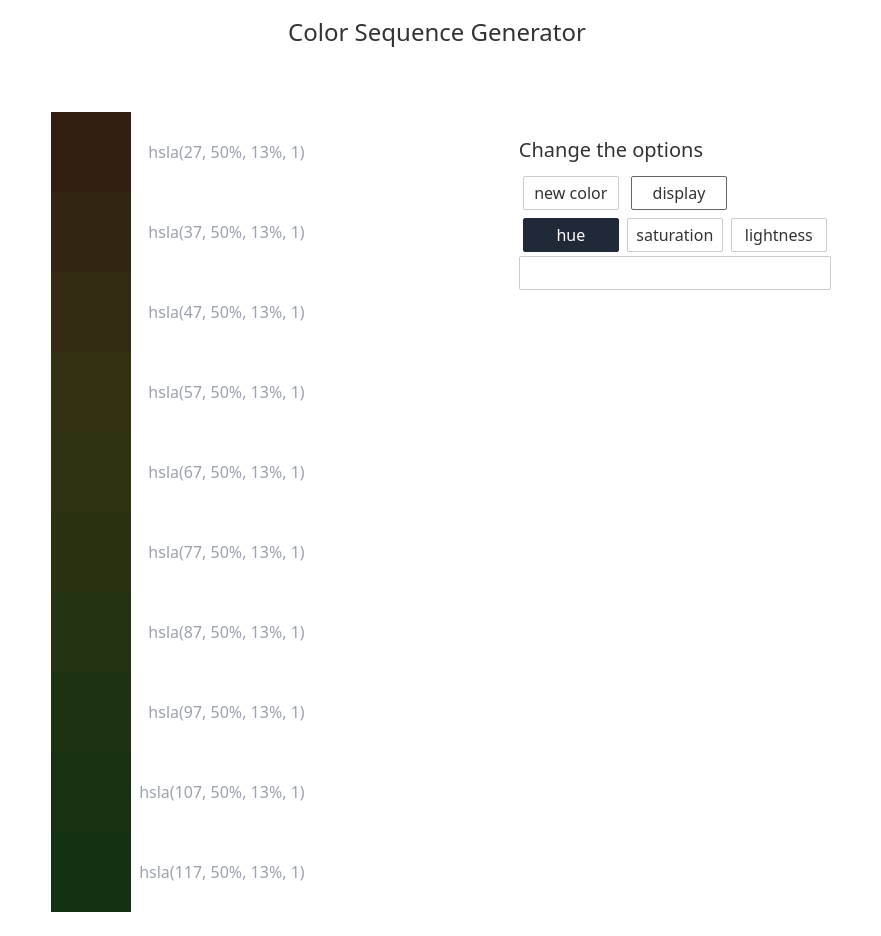
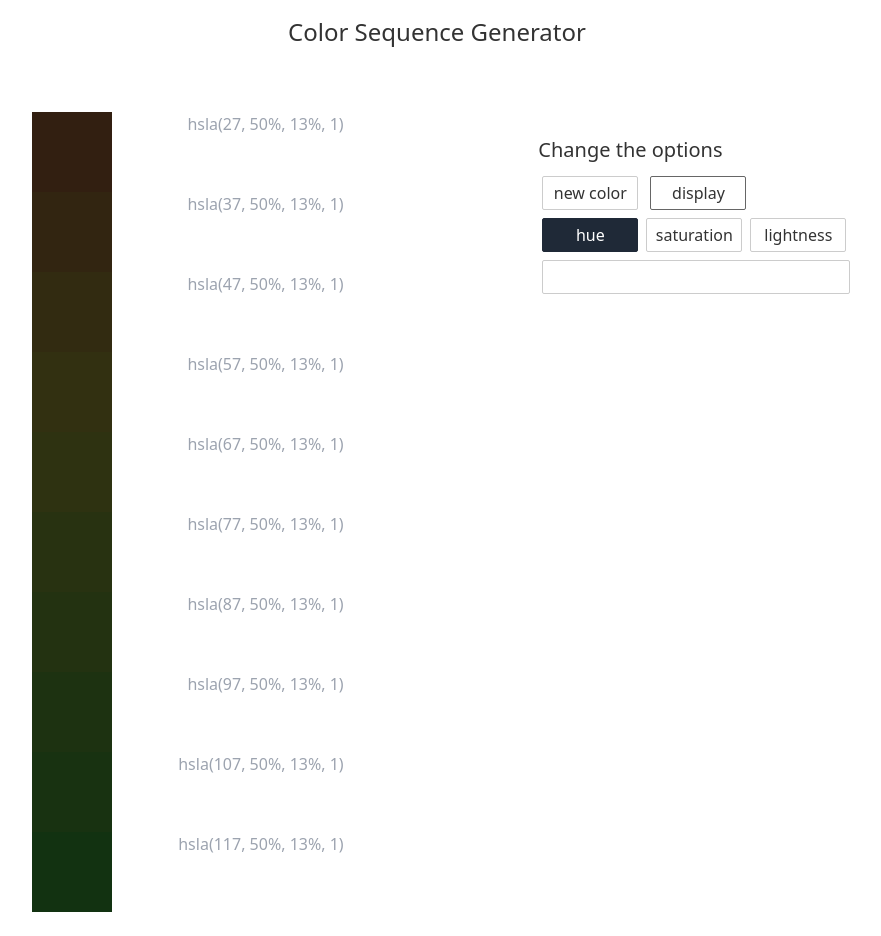
Before and after one commit to rachelrly/color-generator, a Svelte app: page / in a window 1280 px wide. Both pictures are taken after a click on the button "display". Shown: the whole page, without its empty margins (203-1084 px from the left). Built offline with nearby package versions, Linux system fonts and the light colour scheme.

Commit message:
fixes alignment

```diff
--- a/src/components/ColorTitle.svelte
+++ b/src/components/ColorTitle.svelte
@@ -13,7 +13,7 @@
     : 'flex-row-reverse'} items-center justify-between w-full {caption &&
     'w-full'} max-w-screen-sm"
 >
-  <h3 class="text-gray-400 text-center">
+  <h3 class="text-gray-400 text-center self-start">
     {caption ?? ''}{getColorString(color)}
   </h3>
   <ColorSwatch {color} size={swatchSize} />
--- a/src/components/Controls.svelte
+++ b/src/components/Controls.svelte
@@ -15,7 +15,7 @@
   }
 </script>
 
-<div class="flex flex-col mb-6 self-start  md:mb-10">
+<div class="flex flex-col mb-6 lg:self-start  md:mb-10">
   <div class="h-6">
     <span class="text-red-600 text-sm text-center">{error}</span>
   </div>
--- a/src/components/Input.svelte
+++ b/src/components/Input.svelte
@@ -17,7 +17,7 @@
   <label class="w-12 hidden" for={label}>{label}</label>
   <input
     name={label}
-    class="flex-1 p-1"
+    class="flex-1 p-1 ml-1 mt-1"
     on:blur={setValue}
     on:keydown={setValueOnEnter}
     bind:value
--- a/src/components/Square.svelte
+++ b/src/components/Square.svelte
@@ -8,7 +8,7 @@
   export let handleSelectColor: (color: ColorProps) => void
 </script>
 
-<div class="flex justify-center my-2">
+<div class="flex justify-center my-4">
   <svg
     class="block"
     width={squares[0].display.width ?? '100%'}
--- a/src/components/TileRow.svelte
+++ b/src/components/TileRow.svelte
@@ -4,9 +4,9 @@
   export let sequence: SequenceItem[]
 </script>
 
-<div class="flex flex-col items-center justify-center">
+<div class="flex flex-col items-center justify-center w-80">
   {#each sequence as tile}
-    {#if tile.color.lightness <= 100 && tile.color.saturation <= 100}
+    {#if tile.color.lightness < 100 && tile.color.saturation <= 100}
       <ColorTitle color={tile.color} swatchSize="lg" />
     {/if}
   {/each}
```
